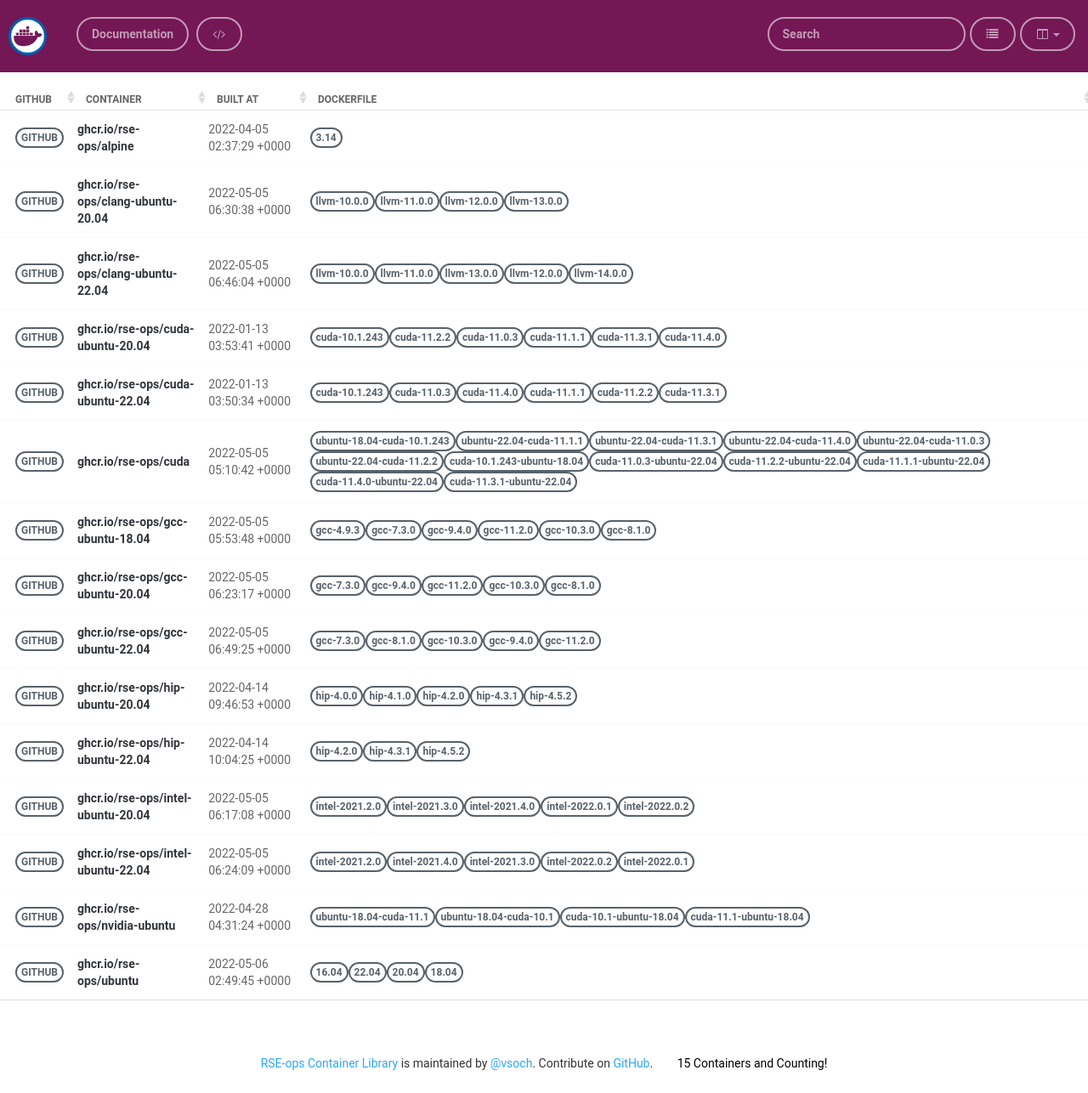
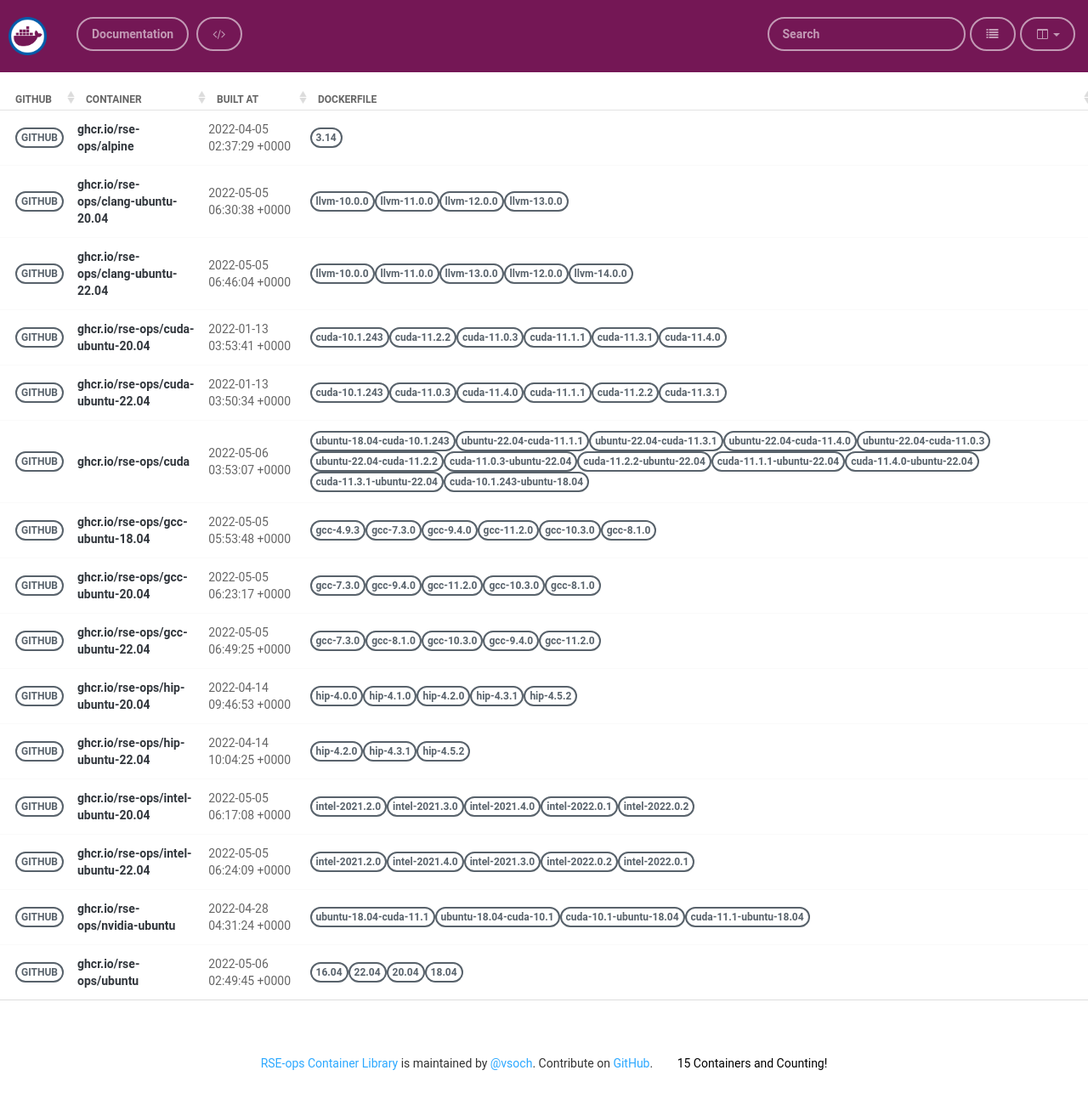
Before and after one commit to rse-ops/docker-images, a Jekyll site: the page built from pages/index.md, in a window 1280 px wide. Shown: the whole page at 85% size. Built offline with Jekyll 4.4.1, drawn with Linux system fonts in a browser that asks for light colours; nearby versions of some CDN libraries.

Commit message:
Automated push to update library 2022-05-06

```diff
--- a/_library/ghcr.io-rse-ops-cuda.md
+++ b/_library/ghcr.io-rse-ops-cuda.md
@@ -1,7 +1,7 @@
 ---
 layout: container
 name: ghcr.io/rse-ops/cuda
-updated_at: 2022-05-05 05:10:42.761416
+updated_at: 2022-05-06 03:53:07.379057
 
 
 container_url: https://github.com/orgs/rse-ops/packages/container/package/cuda
@@ -24,9 +24,6 @@ versions:
  - tag: ubuntu-22.04-cuda-11.2.2
    dockerfile: https://github.com/rse-ops/docker-images/blob/main/ubuntu/cuda/Dockerfile
    manifest: https://crane.ggcr.dev/manifest/ghcr.io/rse-ops/cuda:ubuntu-22.04-cuda-11.2.2
- - tag: cuda-10.1.243-ubuntu-18.04
-   dockerfile: https://github.com/rse-ops/docker-images/blob/main/ubuntu/cuda/Dockerfile
-   manifest: https://crane.ggcr.dev/manifest/ghcr.io/rse-ops/cuda:cuda-10.1.243-ubuntu-18.04
  - tag: cuda-11.0.3-ubuntu-22.04
    dockerfile: https://github.com/rse-ops/docker-images/blob/main/ubuntu/cuda/Dockerfile
    manifest: https://crane.ggcr.dev/manifest/ghcr.io/rse-ops/cuda:cuda-11.0.3-ubuntu-22.04
```
Also changed, not shown: other parts of _library/ghcr.io-rse-ops-cuda.md (+3 -0 lines).
